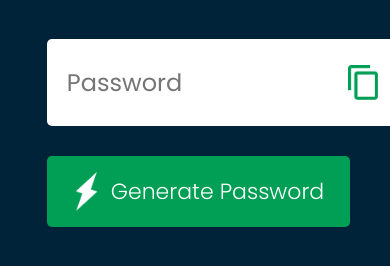
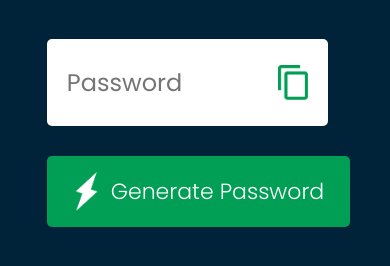
Before and after one commit to MaestroOG/passGenerator, a plain HTML site: page index.html in a window 390 px wide. Shown: the part 262-528 px from the top of the page. Drawn offline with Linux system fonts and the light colour scheme.

Commit message:
added responsive design

```diff
--- a/style.css
+++ b/style.css
@@ -82,6 +82,10 @@ body {
 }
 
 @media only screen and (max-width: 500px) {
+    .display {
+        width: 80%;
+    }
+
     .display input {
         width: 54%;
     }
```
